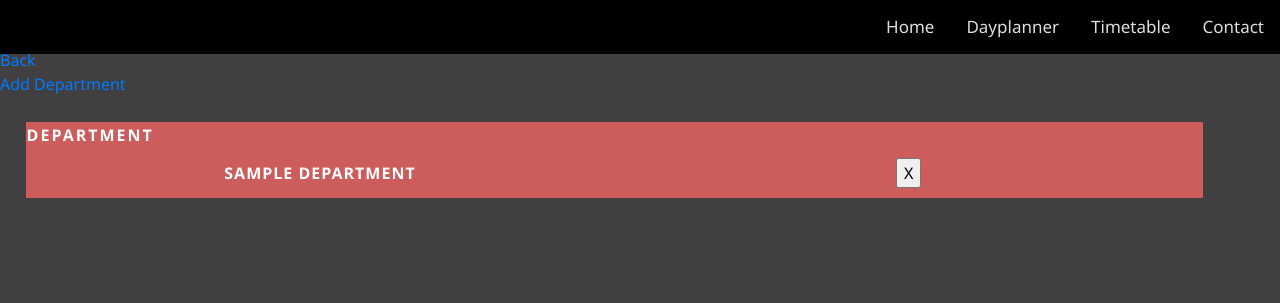
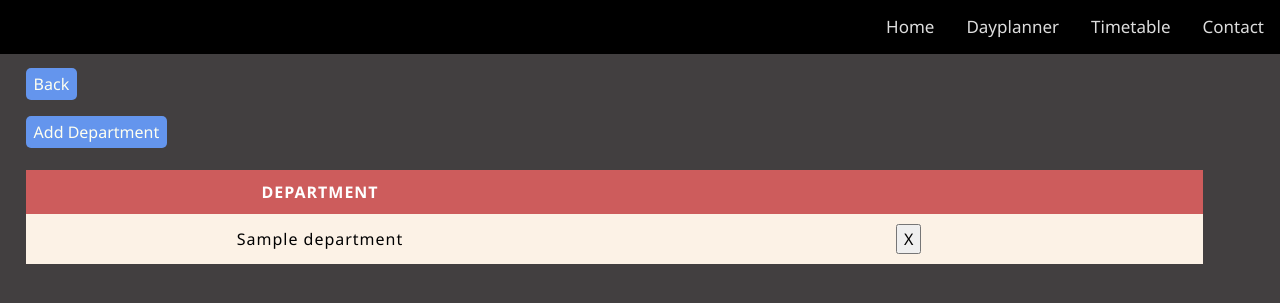
Before and after one commit to chris9515/WAD-Project, a Django app: page /departmentList in a window 1280 px wide. Shown: the top 303 px of the page. Run offline with Django 3.2, Linux system fonts and the light colour scheme; tables that the repository leaves empty hold one stand-in row (values such as "Sample post").

Commit message:
final version

```diff
--- a/TTgenerator/templates/CourseList.html
+++ b/TTgenerator/templates/CourseList.html
@@ -4,9 +4,9 @@
 <br>
 <div class="back">
 <a href="{% url 'teacherTimetable' %}">Back</a></div>
+<br>
 <div class="back">
 <a href="{% url 'addCourse' %}">Add Course</a></div>
-<h1>Edit Course</h1>
 <table>
     <tr>
         <td>Course Code</td>
--- a/TTgenerator/templates/DepartmentList.html
+++ b/TTgenerator/templates/DepartmentList.html
@@ -1,15 +1,17 @@
 {% extends 'base.html' %}
 {% block content %}
 {% load static %}
-<a href="{% url 'teacherTimetable' %}">Back</a>
 <br>
-<a href="{% url 'addDepartment' %}">Add Department</a>
+<div class="back">
+<a href="{% url 'teacherTimetable' %}">Back</a></div>
+<br>
+<div class="back">
+<a href="{% url 'addDepartment' %}">Add Department</a></div>
 <table>
     <tr>
-        <th>Department</th>
-        <th></th>
+        <td>Department</td>
+        <td> </td>
     </tr>
-    <tbody>
         {% for i in departments %}
             <tr>
                 <td>{{i.deptName}}</td>
@@ -21,6 +23,5 @@
                 </td>
             </tr>
         {% endfor %}
-    </tbody>
 </table>
 {% endblock %}
--- a/TTgenerator/templates/MeetingList.html
+++ b/TTgenerator/templates/MeetingList.html
@@ -9,6 +9,7 @@
 <a href="{% url 'addMeetingTime' %}">Add Meeting</a></div>
 <table>
     <tr>
+        <td>Meeting </td>
         <td>ID</td>
         <td>Day</td>
         <td>Timing</td>
--- a/TTgenerator/templates/RoomList.html
+++ b/TTgenerator/templates/RoomList.html
@@ -20,7 +20,7 @@
                 <td>
                     <form action="{% url 'deleteRoom' i.id %}" method="POST">
                         {% csrf_token %}
-                        <input type="submit" value="Submit">
+                        <input type="submit" value="X">
                     </form>
                 </td>
             </tr>
--- a/todolist/static/css/WAD_Project.css
+++ b/todolist/static/css/WAD_Project.css
@@ -47,7 +47,7 @@
 }
 .std_signin p{
   color: cornsilk;
-  font-style: none;
+  font-style: normal;
 }
 .signin_box_div{
   margin: 10px 0px;
```
